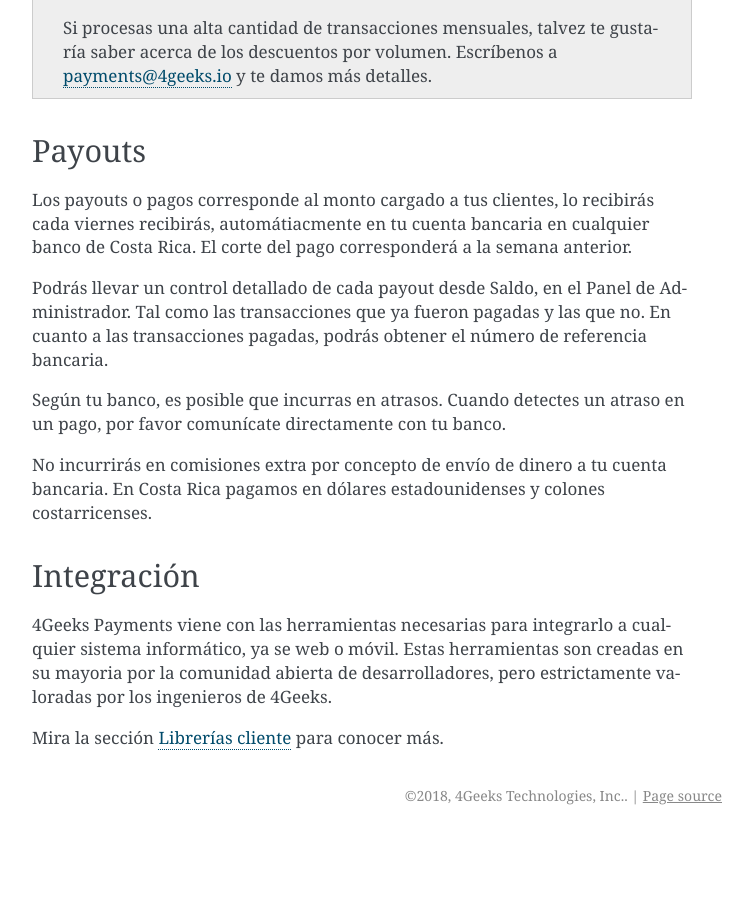
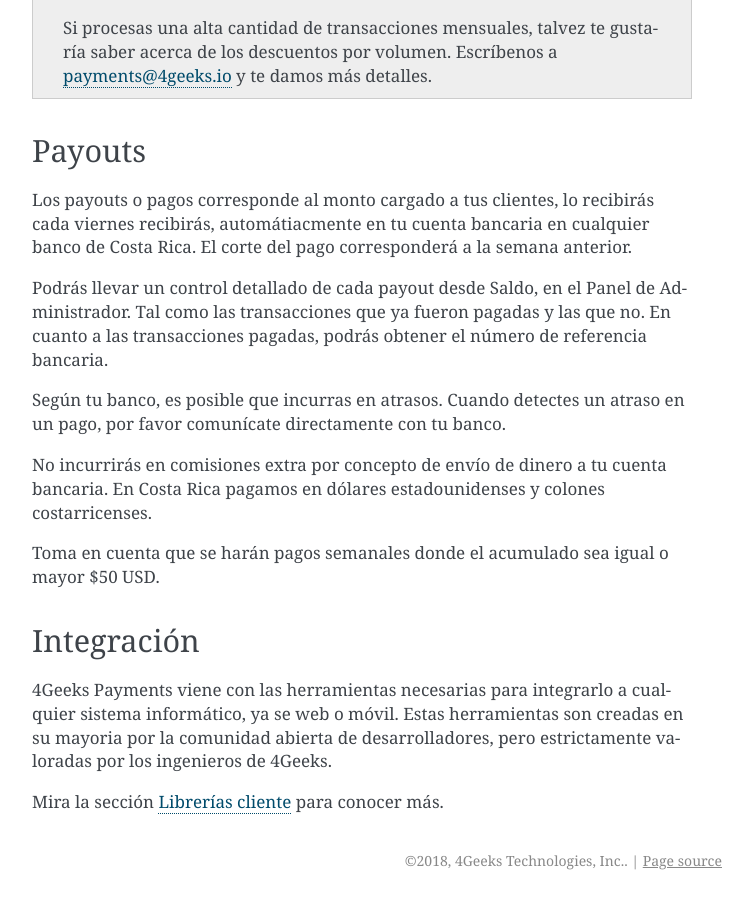
Before and after one commit to ArivazhaganArul/gpayments-support, a Sphinx documentation site: the page built from source/iniciar.rst, in a window 1280 px wide and 900 px high, scrolled down 1812 px. Shown: the whole window, without its empty margins (388-1141 px from the left). Built offline with Sphinx 7.4.7, drawn with Linux system fonts in a browser that asks for light colours; before the commit the page ends 2647 px from its top, so only the background shows below that.

Commit message:
Update iniciar.rst

```diff
--- a/source/iniciar.rst
+++ b/source/iniciar.rst
@@ -66,6 +66,8 @@
 
 No incurrirás en comisiones extra por concepto de envío de dinero a tu cuenta bancaria. En Costa Rica pagamos en dólares estadounidenses y colones costarricenses.
 
+Toma en cuenta que se harán pagos semanales donde el acumulado sea igual o mayor $50 USD.
+
 Integración
 -----------
 4Geeks Payments viene con las herramientas necesarias para integrarlo a cualquier sistema informático, ya se web o móvil. Estas herramientas son creadas en su mayoria por la comunidad abierta de desarrolladores, pero estrictamente valoradas por los ingenieros de 4Geeks.
```
